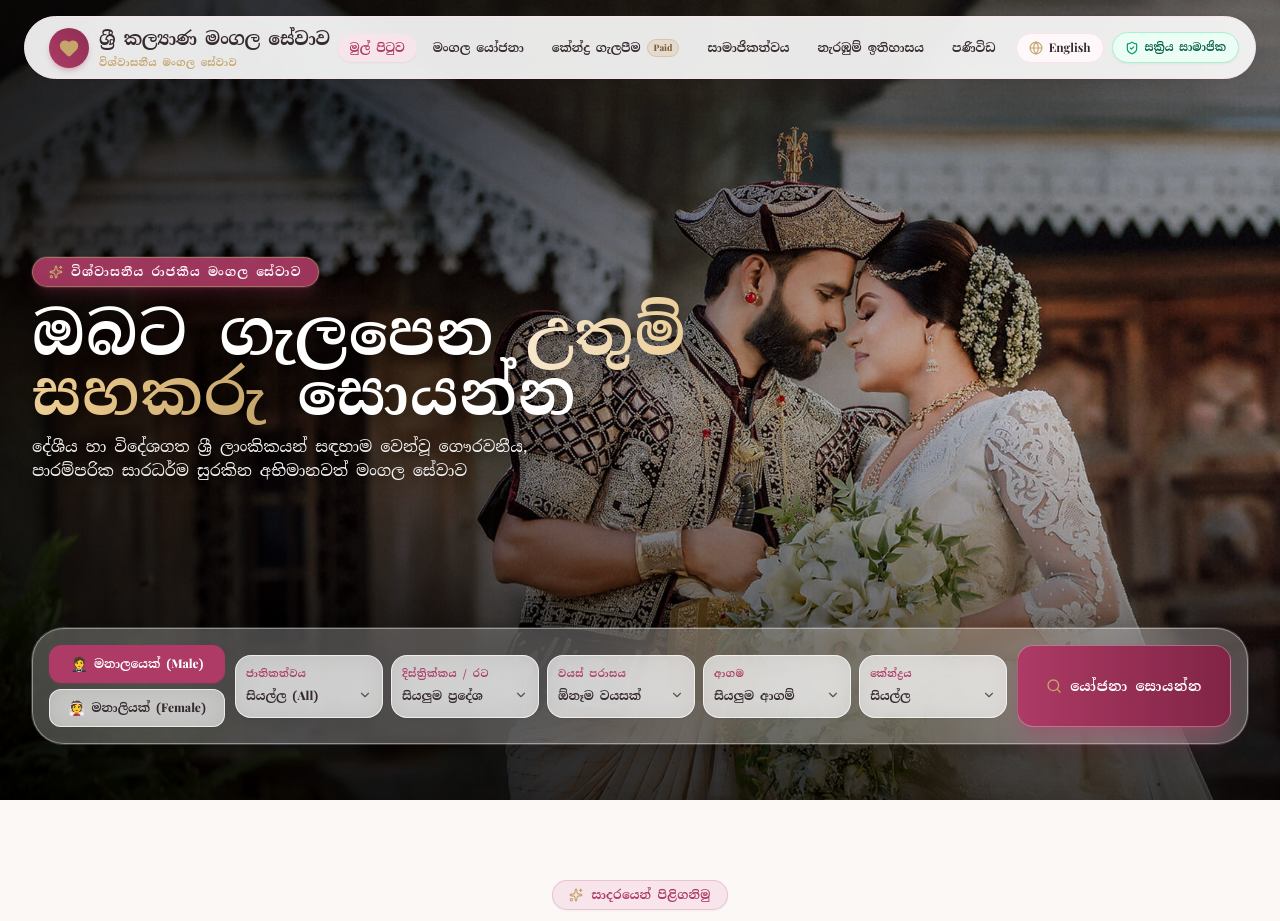
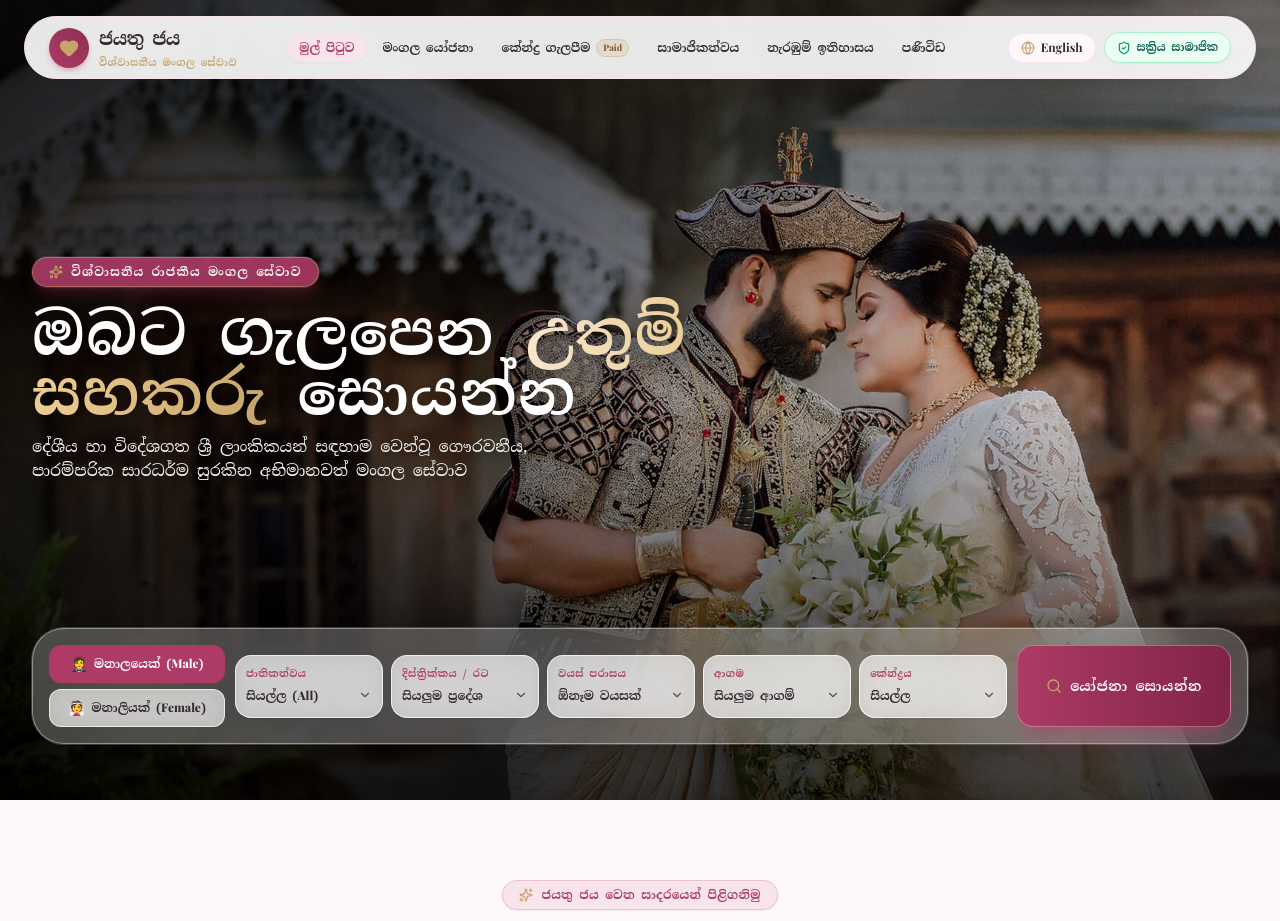
Before and after one commit to gomistharindu-netizen/Match_Making, a Next.js app in the folder frontend/: page / in a window 1280 px wide. Shown: the top 921 px of the page. Built offline with nearby package versions, Linux system fonts and the light colour scheme; a web font is replaced by a local one.

Commit message:
Update site brand name to 'ජයතු ජය' (Jayathu Jaya)

```diff
--- a/frontend/src/app/horoscope/page.tsx
+++ b/frontend/src/app/horoscope/page.tsx
@@ -359,7 +359,7 @@ export default function HoroscopePage() {
                 </div>
                 <div>
                   <span className="text-stone-500 block text-[11px]">Account Name:</span>
-                  <span>Sri Kalyana Matrimonial Agency (Pvt) Ltd</span>
+                  <span>Jayathu Jaya Matrimonial Agency (Pvt) Ltd</span>
                 </div>
                 <div>
                   <span className="text-stone-500 block text-[11px]">Account Number:</span>
--- a/frontend/src/app/layout.tsx
+++ b/frontend/src/app/layout.tsx
@@ -6,7 +6,7 @@ import { Navbar } from '../components/Navbar';
 import { Footer } from '../components/Footer';
 
 export const metadata: Metadata = {
-  title: 'Sri Kalyana Matrimony | ශ්‍රී කල්‍යාණ මංගල සේවාව',
+  title: 'Jayathu Jaya | ජයතු ජය මංගල සේවාව',
   description: 'Sri Lanka’s premier matrimonial and horoscope service for families locally and across the globe.',
 };
 
@@ -25,7 +25,7 @@ export default function RootLayout({
           rel="stylesheet"
         />
       </head>
-      <body className="antialiased min-h-screen flex flex-col bg-[#FBF8F5] text-[#30262B] selection:bg-primary-700 selection:text-white font-serif">
+      <body className="antialiased min-h-screen flex flex-col bg-[#FFF8FA] text-[#352A30] selection:bg-[#AD3B65] selection:text-white font-serif">
         <LanguageProvider>
           <DemoProvider>
             <Navbar />
--- a/frontend/src/app/membership/page.tsx
+++ b/frontend/src/app/membership/page.tsx
@@ -163,7 +163,7 @@ export default function MembershipPage() {
               {paymentType === 'bank_transfer' && (
                 <div className="p-4 bg-stone-50 border border-stone-200 rounded-2xl text-xs space-y-2">
                   <span className="font-bold text-stone-800 block">Bank Account: Commercial Bank</span>
-                  <span className="text-stone-600 block">Account: 1000 2345 6789 (Sri Kalyana Matrimonial)</span>
+                  <span className="text-stone-600 block">Account: 1000 2345 6789 (Jayathu Jaya Matrimonial)</span>
                   <button
                     type="button"
                     onClick={() => setBankSlipUploaded(!bankSlipUploaded)}
--- a/frontend/src/app/page.tsx
+++ b/frontend/src/app/page.tsx
@@ -256,7 +256,7 @@ export default function HomePage() {
       <section className="max-w-4xl mx-auto px-4 text-center space-y-4 pt-4">
         <div className="inline-flex items-center space-x-2 bg-[#F8E4EB] text-[#AD3B65] px-4 py-1.5 rounded-full text-xs font-bold tracking-wide border border-[#AD3B65]/20 shadow-sm">
           <Sparkles className="w-3.5 h-3.5 text-[#C6A56B]" />
-          <span>{language === 'si' ? 'සාදරයෙන් පිළිගනිමු' : 'Welcome to Sri Kalyana'}</span>
+          <span>{language === 'si' ? 'ජයතු ජය වෙත සාදරයෙන් පිළිගනිමු' : 'Welcome to Jayathu Jaya'}</span>
         </div>
 
         <h2 className="text-2xl sm:text-4xl font-extrabold text-[#352A30] tracking-tight">
--- a/frontend/src/data/translations.ts
+++ b/frontend/src/data/translations.ts
@@ -150,7 +150,7 @@ export interface Translations {
 
 export const translations: Record<Language, Translations> = {
   en: {
-    brandName: 'Sri Kalyana Matrimony',
+    brandName: 'Jayathu Jaya',
     brandTagline: 'Trusted Marriage Proposals & Astrological Services',
     nav: {
       home: 'Home',
@@ -303,7 +303,7 @@ export const translations: Record<Language, Translations> = {
     },
   },
   si: {
-    brandName: 'ශ්‍රී කල්‍යාණ මංගල සේවාව',
+    brandName: 'ජයතු ජය',
     brandTagline: 'විශ්වාසනීය මංගල යෝජනා සහ ජ්‍යොතිෂ සේවාව',
     nav: {
       home: 'මුල් පිටුව',
```
